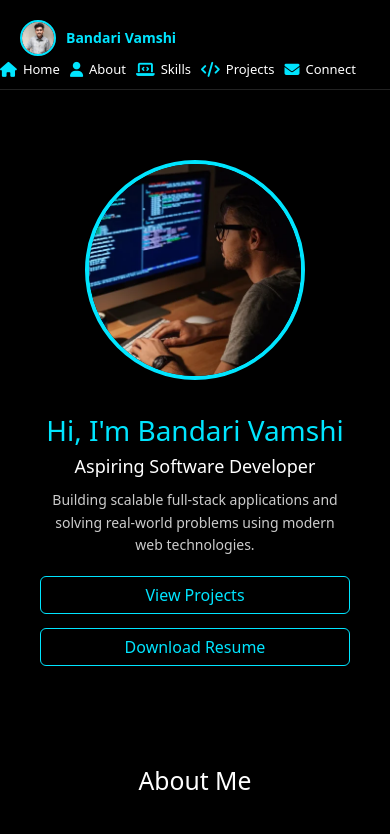
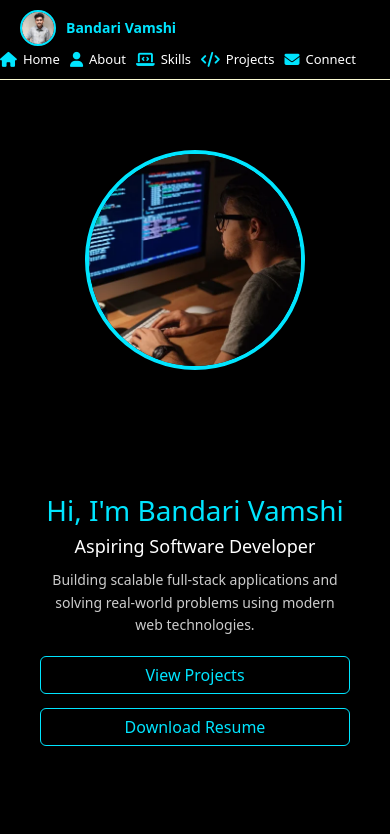
Before and after one commit to Bandarivamshi07/portfolio, a React (Vite) app: page / in a window 390 px wide. Shown: the top 834 px of the page. Built offline with nearby package versions, Linux system fonts and the light colour scheme.

Commit message:
Updated resume in portfolio

```diff
--- a/src/index.css
+++ b/src/index.css
@@ -12,9 +12,7 @@ html {
 body {
   font-family: Arial, Helvetica, sans-serif;
   transition: background-color 0.3s ease, color 0.3s ease;
-  padding-top: 10px;
   overflow-x: hidden;
-
 }
 
 /* 🌙 DARK MODE */
@@ -30,19 +28,20 @@ body.light {
 }
 
 /* ========================= */
-/* SECTION BASE (IMPORTANT) */
+/* SECTION BASE              */
 /* ========================= */
 section {
-  padding: 100px 150px;       /* top space for navbar */
-  scroll-margin-top: 72px;   /* 🔥 anchor fix */
+  padding: 80px 150px;
+  scroll-margin-top: 80px; /* 🔥 EXACT navbar height */
 }
 
 /* ========================= */
-/* TABLET (laptop resize)   */
+/* TABLET                   */
 /* ========================= */
 @media (max-width: 1024px) {
   section {
-    padding: 90px 80px;
+    padding: 80px 80px;
+    scroll-margin-top: 80px;
   }
 }
 
@@ -52,6 +51,6 @@ section {
 @media (max-width: 768px) {
   section {
     padding: 80px 20px;
-    scroll-margin-top: 90px;  /* mobile navbar height */
+    scroll-margin-top: 80px;
   }
 }
--- a/src/styles/hero.css
+++ b/src/styles/hero.css
@@ -5,9 +5,13 @@
   background: #000;
   display: flex;
   justify-content: center;
-  padding-top: 80px;        /* ONLY navbar height */
+
+  padding-top: 80px;
   padding-bottom: 40px;
+
+  min-height: calc(100vh - 80px); /* 🔥 VERY IMPORTANT */
 }
+
 
 .hero-inner {
   width: 100%;
--- a/src/styles/navbar.css
+++ b/src/styles/navbar.css
@@ -9,20 +9,13 @@
   height: 80px;
 
   background: #000;
-  border-bottom: 1px solid #222;
-  z-index: 9999; /* 🔥 very high */
+  border-bottom: 1px solid lightgoldenrodyellow;
+
+  z-index: 99999; /* 🔥 increase this */
 
   display: flex;
   align-items: center;
   justify-content: space-between;
-
-  padding: 0 20px;
-  box-sizing: border-box;
-
-  /* 🔥 IMPORTANT SAFETY */
-  transform: none !important;
-  will-change: auto;
-
 }
 
 /* ============================= */
```
Also changed, not shown: 1 other file (tests, documents, lock files or other folders).
